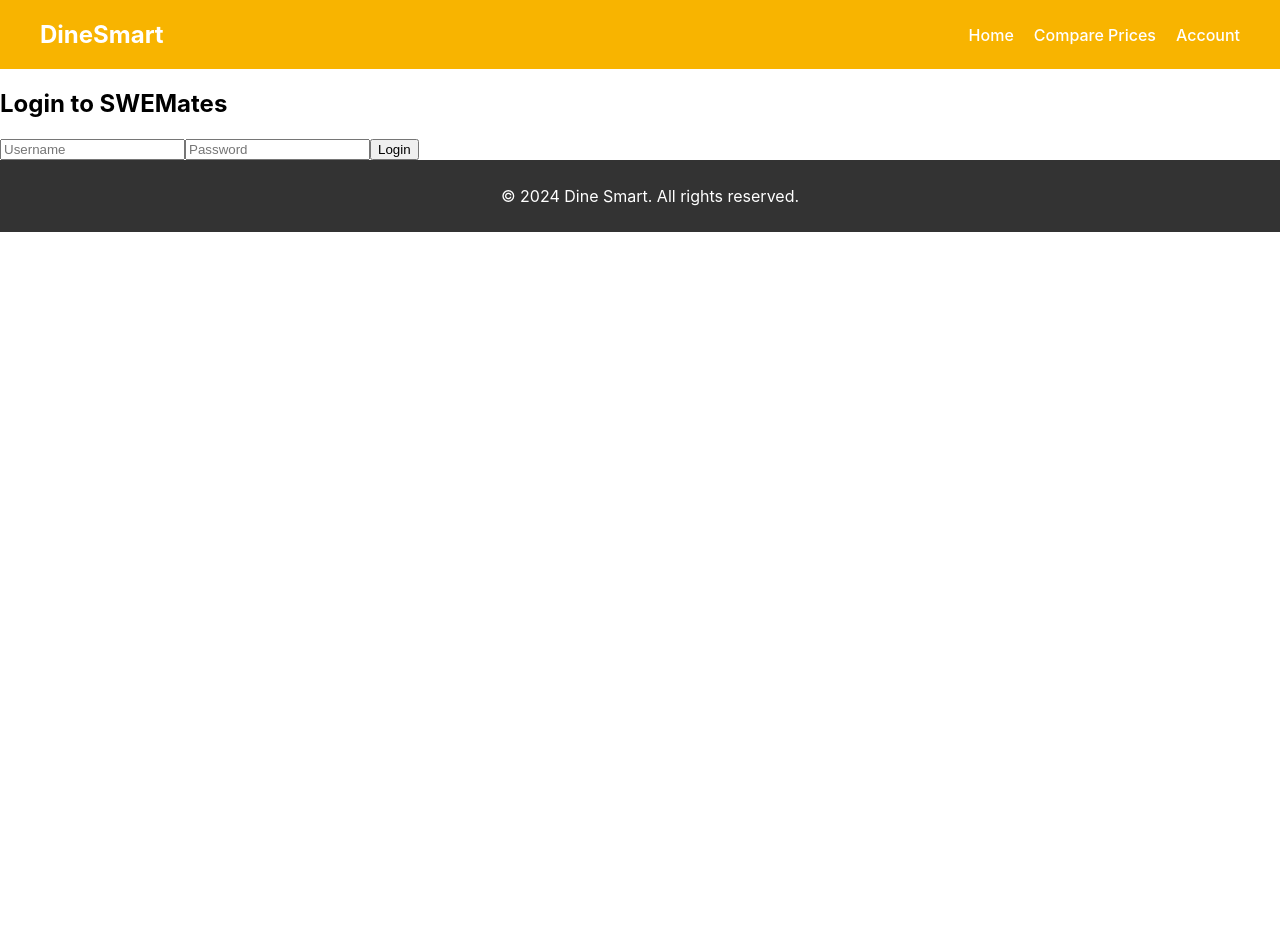
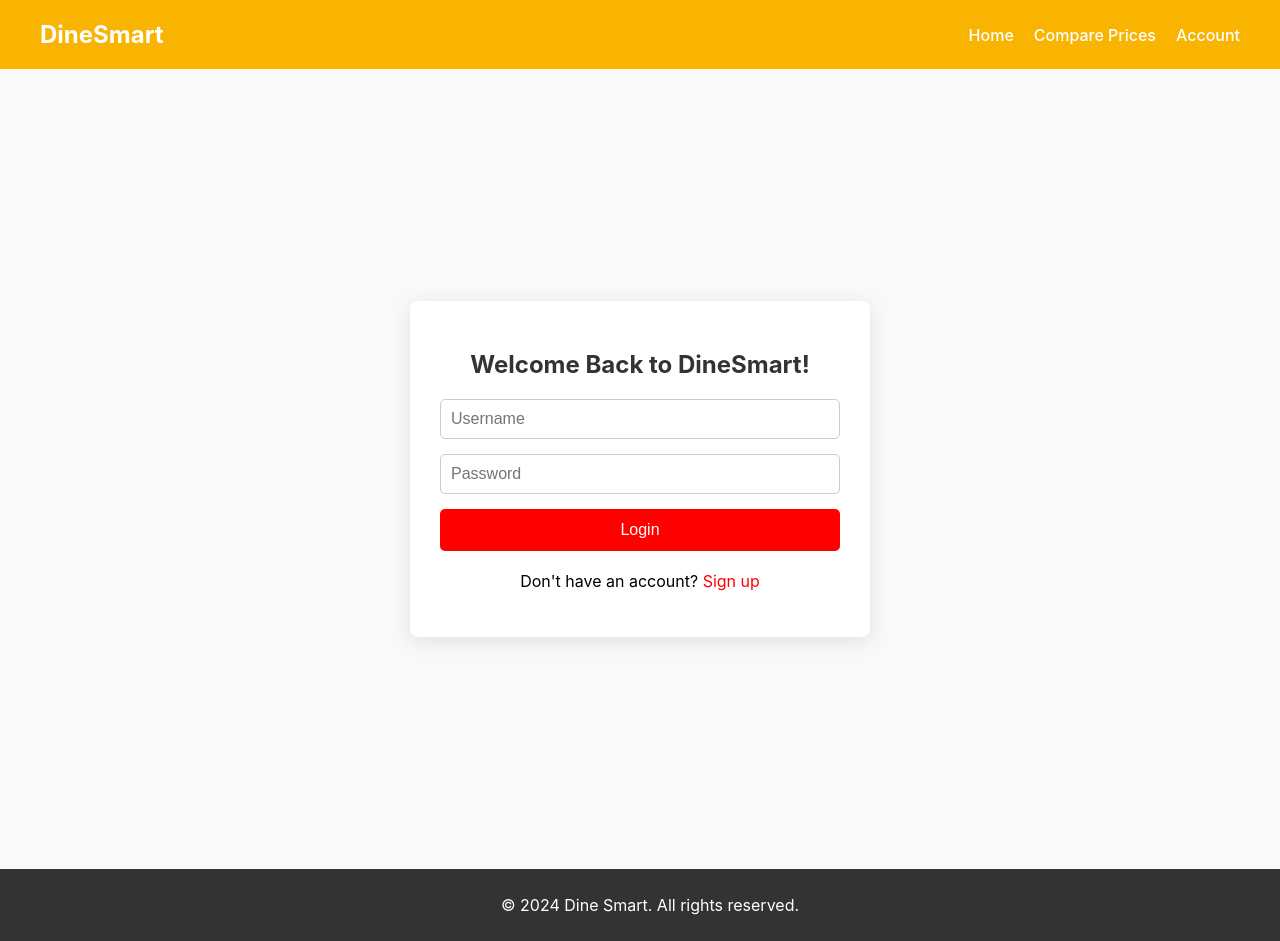
Before and after one commit to Shanecross23/SWEMates, a React (Create React App) app: page /login in a window 1280 px wide. Before the commit the page ends 800 px from the top, so only its background shows below. Built offline with nearby package versions, Linux system fonts and the light colour scheme.

Commit message:
New LoginPage
Login page with styling and updated App.js

```diff
--- a/src/App.js
+++ b/src/App.js
@@ -5,9 +5,12 @@ import { BrowserRouter as Router, Routes, Route } from 'react-router-dom';
 import Header from './components/Header';
 import Footer from './components/Footer';
 import LandingPage from './pages/LandingPage';
+import AccountPage from './pages/AccountPage';
+import LoginPage from './pages/LoginPage';
 import HomePage from './pages/HomePage';
+import RegisterPage from './pages/RegisterPage';
 // Remove or comment out authentication imports
-import LoginPage from './pages/LoginPage';
+// import LoginPage from './pages/LoginPage';
 // import RegisterPage from './pages/RegisterPage';
 // import PrivateRoute from './components/PrivateRoute';
 
@@ -18,11 +21,13 @@ function App() {
         <Header />
         <Routes>
           {/* Public Routes */}
-          <Route path="/" element={<LandingPage />} />
-          <Route path="/home" element={<HomePage />} />
-          {/* Remove or comment out authentication routes */}
-          <Route path="/login" element={<LoginPage />} />
-          {/*<Route path="/register" element={<RegisterPage />} /> */}
+          <Route path="/" element={<LandingPage/>} />
+          <Route path="/home" element={<HomePage/>} />
+          {/* Authentication Routes */}
+          <Route path="/login" element={<LoginPage/>} />
+          <Route path="/register" element={<RegisterPage/>} />
+          {/* Add the Account page route */}
+          <Route path="/account" element={<AccountPage/>} />
           {/* Fallback Route */}
           <Route path="*" element={<LandingPage />} />
         </Routes>
--- a/src/pages/LoginPage.js
+++ b/src/pages/LoginPage.js
@@ -1,9 +1,7 @@
-// src/pages/LoginPage.js
-
 import React, { useState } from 'react';
 import axios from 'axios';
 import { useNavigate } from 'react-router-dom';
-// import '../styles/LoginPage.css';   // TODO
+import '../styles/LoginPage.css';
 
 function LoginPage() {
     const [username, setUsername] = useState('');
@@ -17,10 +15,8 @@ function LoginPage() {
                 username,
                 password,
             });
-      // Save token and address to local storage
             localStorage.setItem('token', response.data.token);
             localStorage.setItem('userAddress', response.data.address);
-      // Redirect to HomePage
             navigate('/home');
         } catch (error) {
             console.error(error);
@@ -30,14 +26,16 @@ function LoginPage() {
 
     return (
         <div className="login-page">
-      <h2>Login to SWEMates</h2>
-      <form onSubmit={handleLogin}>
+            <div className="login-container">
+                <h2 className="login-title">Welcome Back to DineSmart!</h2>
+                <form onSubmit={handleLogin} className="login-form">
                     <input
                         type="text"
                         placeholder="Username"
                         value={username}
                         onChange={(e) => setUsername(e.target.value)}
                         required
+                        className="input-field"
                     />
                     <input
                         type="password"
@@ -45,9 +43,14 @@ function LoginPage() {
                         value={password}
                         onChange={(e) => setPassword(e.target.value)}
                         required
+                        className="input-field"
                     />
-        <button type="submit">Login</button>
+                    <button type="submit" className="login-btn">Login</button>
                 </form>
+                <div className="signup-prompt">
+                    <p>Don't have an account? <a href="/register">Sign up</a></p>
+                </div>
+            </div>
         </div>
     );
 }
--- /dev/null
+++ b/src/styles/LoginPage.css
@@ -0,0 +1,71 @@
+/* LoginPage.css */
+.login-page {
+    background-color: #f9f9f9;
+    height: 100vh;
+    display: flex;
+    justify-content: center;
+    align-items: center;
+}
+
+.login-container {
+    background-color: white;
+    box-shadow: 0px 4px 20px rgba(0, 0, 0, 0.1);
+    border-radius: 8px;
+    padding: 30px;
+    width: 100%;
+    max-width: 400px;
+}
+
+.login-title {
+    text-align: center;
+    font-size: 24px;
+    font-weight: bold;
+    color: #333;
+    margin-bottom: 20px;
+}
+
+.login-form {
+    display: flex;
+    flex-direction: column;
+}
+
+.input-field {
+    padding: 10px;
+    margin-bottom: 15px;
+    border: 1px solid #ccc;
+    border-radius: 5px;
+    font-size: 16px;
+}
+
+    .input-field:focus {
+        border-color: #6c63ff;
+        outline: none;
+    }
+
+.login-btn {
+    background-color: #ff0000;
+    color: white;
+    padding: 12px;
+    font-size: 16px;
+    border: none;
+    border-radius: 5px;
+    cursor: pointer;
+}
+
+    .login-btn:hover {
+        background-color: #e74c3c;
+    }
+
+.signup-prompt {
+    text-align: center;
+    margin-top: 20px;
+}
+
+    .signup-prompt a {
+        color: #ff0000;
+        text-decoration: none;
+    }
+
+        .signup-prompt a:hover {
+            text-decoration: underline;
+        }
```
Lines whose indentation alone changed are shown as unchanged.
